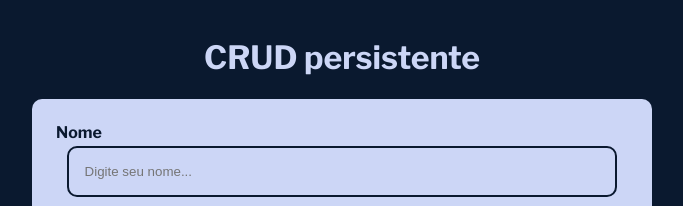
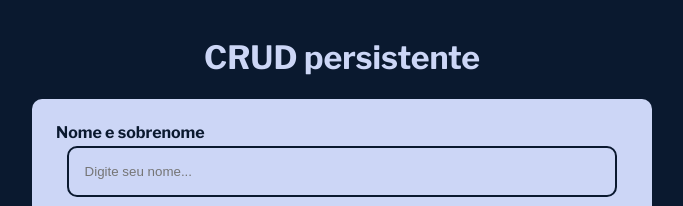
Before and after one commit to lucasarod-br/CRUD, a website: page index.html in a window 1280 px wide. Shown: the top 206 px of the page, without its empty margins (298-981 px from the left). Drawn offline with nearby package versions, Linux system fonts and the light colour scheme.

Commit message:
Concertando label de nome

```diff
--- a/index.html
+++ b/index.html
@@ -16,7 +16,7 @@
         <h1>CRUD persistente</h1>
         <form>
 
-            <label for="nome">Nome</label>
+            <label for="nome">Nome e sobrenome</label>
             <input type="text" name="nome" id="nome" class="inputNome" placeholder="Digite seu nome..." maxlength="120"
                 minlength="3" required pattern="^[A-Za-zç]+\s[A-Za-zç]+$">
 
```
